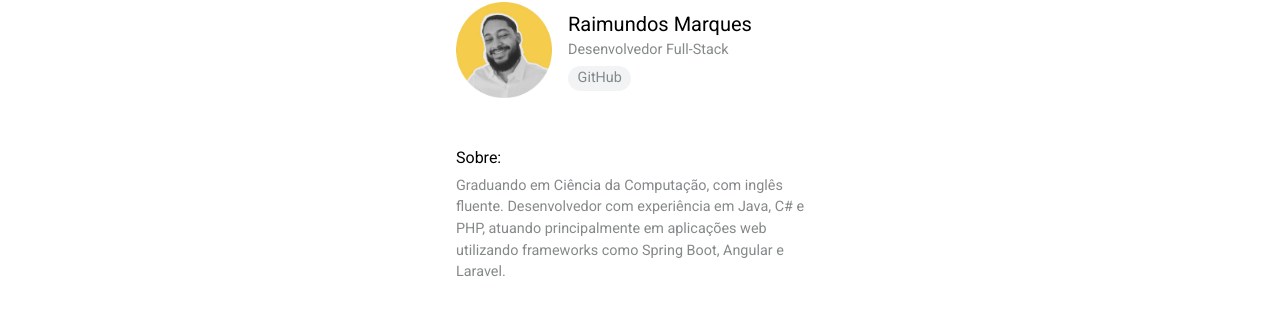
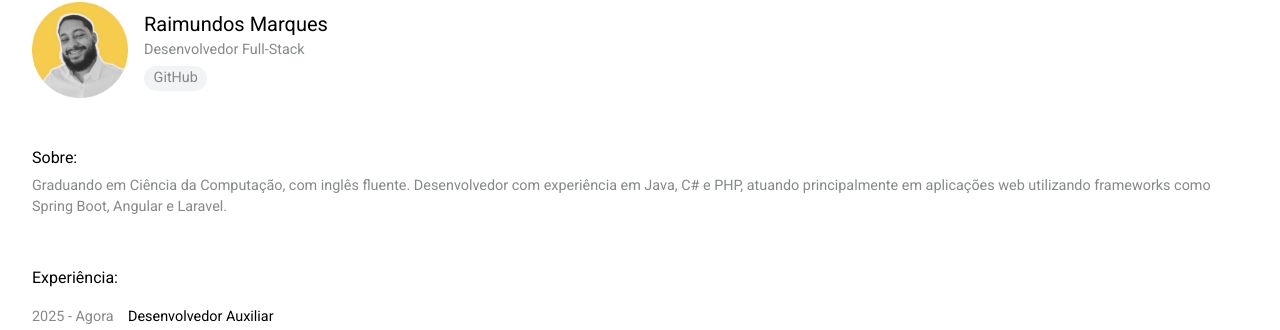
Before and after one commit to dev-raimundos/curriculum, an Angular app: page / in a window 1280 px wide. Shown: the part 62-392 px from the top of the page. Built offline with nearby package versions, Linux system fonts and the light colour scheme.

Commit message:
FIX: Corrigindo bugs no styles geral

```diff
--- a/src/app/app.css
+++ b/src/app/app.css
@@ -3,7 +3,4 @@
   flex-direction: column;
   align-items: start;
   justify-content: start;
-
-  margin-right: 3rem;
-  margin-left: 3rem;
 }
--- a/src/app/components/about/about.css
+++ b/src/app/components/about/about.css
@@ -1,6 +1,7 @@
 .full-body {
   margin-top: 3rem;
-  max-width: 23rem;  /* Garante o tamanho máximo */
+  margin-right: 2rem;
+  margin-left: 2rem;
 }
 
 .section-body {
--- a/src/app/components/education/education.css
+++ b/src/app/components/education/education.css
@@ -1,6 +1,8 @@
 .full-body {
   margin-top: 2.5rem;
   font-size: 0.9rem;
+  margin-right: 2rem;
+  margin-left: 2rem;
 }
 
 .education-container {
@@ -18,7 +20,7 @@
 }
 
 .title-container {
-  width: 13rem;
+  width: 12rem;
 }
 
 .education-title {
--- a/src/app/components/header/header.css
+++ b/src/app/components/header/header.css
@@ -1,12 +1,13 @@
 .full-body {
   margin-top: 4rem;
+  margin-right: 1.8rem;
+  margin-left: 2rem;
 }
 
 .header {
   display: flex;
   flex-direction: row;
   align-items: center;
-  width: 20rem; /*TODO Esse cara controla a margin de toda a página*/
 }
 
 .profile-picture {
--- a/src/app/components/work-experience/work-experience.css
+++ b/src/app/components/work-experience/work-experience.css
@@ -1,5 +1,7 @@
 .full-body {
   margin-top: 3rem;
+  margin-right: 2rem;
+  margin-left: 2rem;
 
   font-size: 0.9rem;
 }
@@ -20,7 +22,7 @@
 }
 
 .work-title {
-  width: 13rem;
+
 }
 
 .work-subtitle {
--- a/src/styles.css
+++ b/src/styles.css
@@ -33,6 +33,9 @@ body {
   flex-direction: column;
   justify-content: center;
   align-items: center;
+
+  width: 100%;
+  height: 100%;
 }
 
 ol, ul {
```
